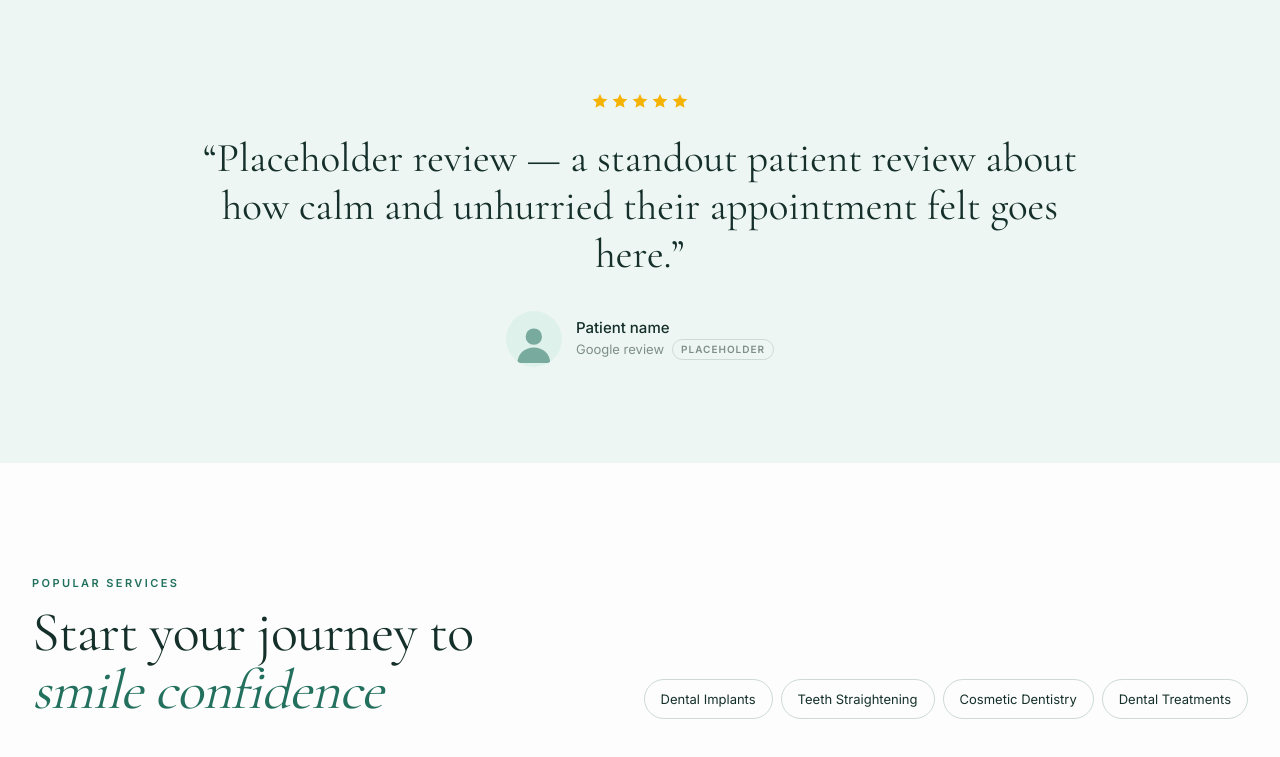
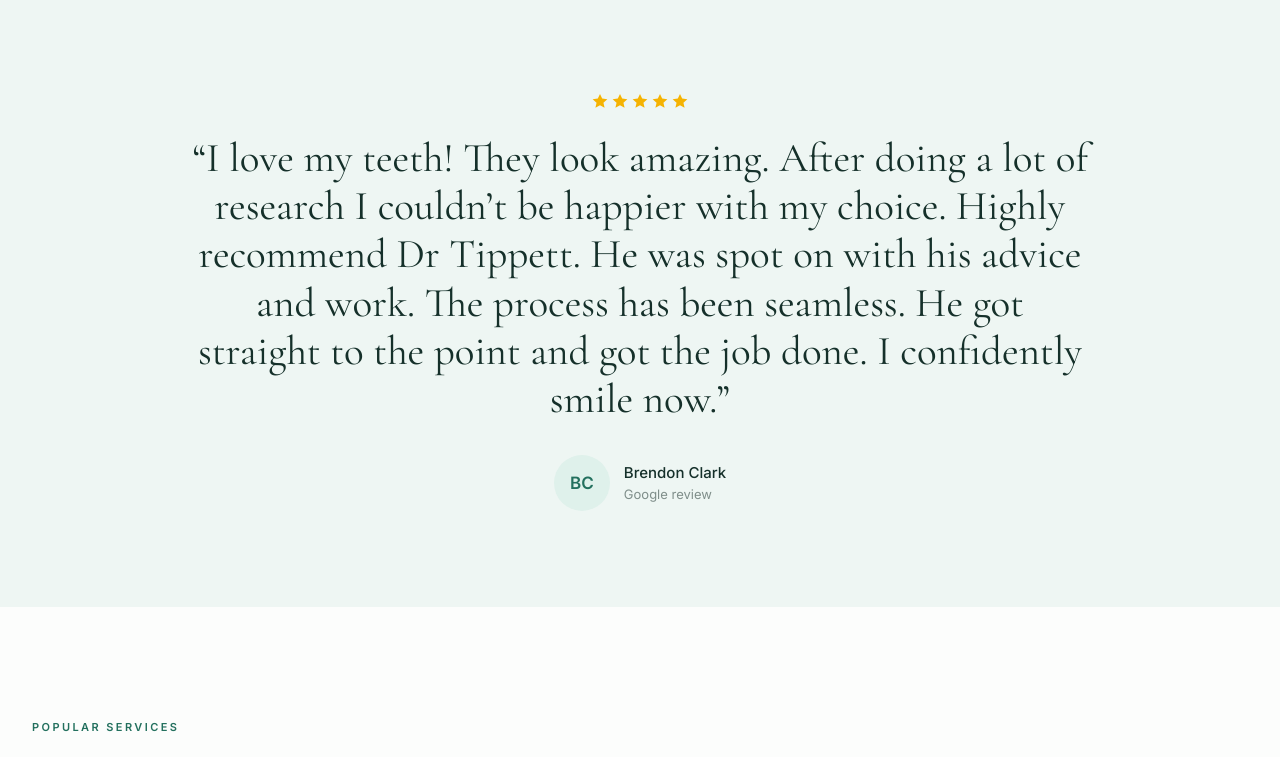
Before and after one commit to rankify-ops/star-dentistry, a Next.js app: page / in a window 1280 px wide. Shown: the part 1720-2477 px from the top of the page. Built offline with nearby package versions, Linux system fonts and the light colour scheme.

Commit message:
Swap in the real Google reviews, verbatim
Three standouts in the highlight bands (the result, the unhurried care, a bad
past experience turned around); the rest fill the carousel. Placeholder
tagging stays in the components for the next site.

Co-Authored-By: Claude Opus 5 <noreply@anthropic.com>

```diff
--- a/src/content/site.ts
+++ b/src/content/site.ts
@@ -137,44 +137,138 @@ export const suburbs =
   "Pyrmont, Sydney CBD, Glebe, Haymarket, Annandale, Rozelle, Balmain, Ultimo, Chippendale, Redfern, Surry Hills, Lilyfield, Newtown";
 
 /*
- * REVIEWS — PLACEHOLDERS. Waiting on the client's real Google reviews.
- * Every entry is flagged `placeholder` and renders a visible "Placeholder" tag;
- * swap in the verbatim review text + reviewer name and delete the flag.
- * The 4.9 star rating is real (the live site's Google badge); the 200+ review
- * count is from the client, 17 Sep 2026.
+ * REVIEWS — real, from the STAR dentistry Google Business profile (captured
+ * 18 Sep 2026). Wording is verbatim: don't tidy, trim or reword it. Only
+ * reviews whose full text was visible are used — anything Google truncated
+ * with "… More" is left out rather than cut mid-sentence.
+ *
+ * Display names are as Google shows them, with an all-caps one title-cased.
  */
 export type Review = { name: string; role: string; quote: string; placeholder?: boolean };
 
 export const rating = { score: "4.9", count: "200+", source: "Google" };
 
-// The two or three standouts, each given its own section as you scroll.
+const GOOGLE = "Google review";
+
+// The three that best show the service: the result, the unhurried care, and
+// turning a bad past experience around. Each gets its own band on the page.
 export const highlights: Review[] = [
   {
-    name: "Patient name",
-    role: "Google review",
-    quote: "Placeholder review — a standout patient review about how calm and unhurried their appointment felt goes here.",
-    placeholder: true,
+    name: "Brendon Clark",
+    role: GOOGLE,
+    quote:
+      "I love my teeth! They look amazing. After doing a lot of research I couldn’t be happier with my choice. Highly recommend Dr Tippett. He was spot on with his advice and work. The process has been seamless. He got straight to the point and got the job done. I confidently smile now.",
   },
   {
-    name: "Patient name",
-    role: "Google review",
-    quote: "Placeholder review — a standout review about a treatment result, like veneers, Invisalign or implants, goes here.",
-    placeholder: true,
+    name: "Michaelangelo Francis Setiawan",
+    role: GOOGLE,
+    quote:
+      "The team here doesn’t rush you through appointments just to fit more patients in, they take their time to do things properly which shows in the quality of work you end up with",
   },
   {
-    name: "Patient name",
-    role: "Google review",
-    quote: "Placeholder review — a standout review from a nervous patient about Dr Richard and the team goes here.",
-    placeholder: true,
+    name: "Burcu Vachan",
+    role: GOOGLE,
+    quote:
+      "Dr Tippett was excellent in helping extract my infected wisdom tooth roots without pain or discomfort. His professionalism and expertise as well as the support of his team really helped turn my previous negative experience into a positive one. Would highly recommend.",
   },
 ];
 
-export const reviews: Review[] = Array.from({ length: 8 }, (_, i) => ({
-  name: `Patient ${i + 1}`,
-  role: "Google review",
-  quote:
-    i % 2
-      ? "Placeholder review — the client's real Google review text goes here, word for word."
-      : "Placeholder review — the client's real Google review text goes here, word for word. Longer reviews clamp to four lines and open with “Read more”, so one long review never stretches every card in the carousel.",
-  placeholder: true,
-}));
+export const reviews: Review[] = [
+  {
+    name: "Emily",
+    role: GOOGLE,
+    quote:
+      "I am so happy with my experience and results with Dr Tippet at Star Dentistry in Pyrmont. He has designed my treatment with so much attention to detail so my teeth are perfection. Best value for my investment and the whole team are so kind, professional and organised, so impressed and highly recommend.",
+  },
+  {
+    name: "Josh Matthews",
+    role: GOOGLE,
+    quote:
+      "Had a surprisingly amazing experience here! The staff was extremely welcoming and the dentist did a great job of explaining exactly what was wrong and how to fix it. I came in for a wisdom tooth extraction and the process was lightning fast and completely painless. Highly recommend!",
+  },
+  {
+    name: "Kierra Morris",
+    role: GOOGLE,
+    quote: "Dr Richard Tippett’s precision with my crown work meant zero adjustments needed, fit was perfect immediately.",
+  },
+  {
+    name: "AV",
+    role: GOOGLE,
+    quote:
+      "This is the best clinic to visit for dental treatment. The dentist performs the work with great cleanliness, care, and professionalism. Both the dentist and the staff are polite, friendly, and helpful, offering excellent service. Thank you again.",
+  },
+  {
+    name: "yaelah Gi",
+    role: GOOGLE,
+    quote: "Clinic runs on time every visit. EVERY visit. Still surprises me honestly",
+  },
+  {
+    name: "Kulander C",
+    role: GOOGLE,
+    quote: "Dr Richard is amazing, my smile after the work completely exceeded my expectations. Highly recommend.",
+  },
+  {
+    name: "Niswatun Khoiroh",
+    role: GOOGLE,
+    quote:
+      "The flexible payment plans available at STAR dentistry Pyrmont made it possible for me to proceed with my dental implants without financial strain, and the outstanding results have been well worth the investment.",
+  },
+  {
+    name: "Patrik Vachan",
+    role: GOOGLE,
+    quote: "Dr Tippett is very knowledgeable and professional. He takes great care in his work. I highly recommend him.",
+  },
+  {
+    name: "Nathaniel Colby",
+    role: GOOGLE,
+    quote: "The composite bonding on my front teeth looks so seamless that even my closest friends cannot tell where the work was done",
+  },
+  {
+    name: "Tina Oli",
+    role: GOOGLE,
+    quote:
+      "STAR dentistry is a definite destination for all your dental concerns. All the team members ensures you are taken good care of. Reception follow up well with all the appointments. Highly recommend!",
+  },
+  {
+    name: "Chellin Meilani",
+    role: GOOGLE,
+    quote: "Reception staff booked my emergency visit without any fuss, made a stressful situation feel completely manageable from the first call.",
+  },
+  {
+    name: "Rifki Raihanul",
+    role: GOOGLE,
+    quote: "Root canal treatment was performed expertly. The procedure was much more comfortable than expected.",
+  },
+  {
+    name: "kris tina",
+    role: GOOGLE,
+    quote:
+      "I highly recommend Star dentistry. All the team from reception staff to doctor are very professional and knowledgeable and procedure done was very thorough. Moreover, educative session at the end was an eye opener.",
+  },
+  {
+    name: "Shreya Upadhaya",
+    role: GOOGLE,
+    quote:
+      "STAR dentistry is very well equipped and a clean practice. Everything is systematic and of course treatment was very painless and well-explained. Highly recommend!",
+  },
+  {
+    name: "Alfin Septiawan",
+    role: GOOGLE,
+    quote: "Emergency dental visit handled professionally. From reception to treatment, the team was efficient while maintaining a calm atmosphere.",
+  },
+  {
+    name: "JB Barcelon",
+    role: GOOGLE,
+    quote: "Highly recommend this clinic. Friendly staff, excellent service, and a comfortable experience every time.",
+  },
+  {
+    name: "Jayla Griffin",
+    role: GOOGLE,
+    quote: "Been coming here for two years now and it’s been consistent every single time",
+  },
+  {
+    name: "Reid Bevan",
+    role: GOOGLE,
+    quote: "This was my second visit to STAR and Dr Grace. Her and the staff were knowledgeable, calming and personable. This is a dentist I actually enjoy visiting!!",
+  },
+];
```
